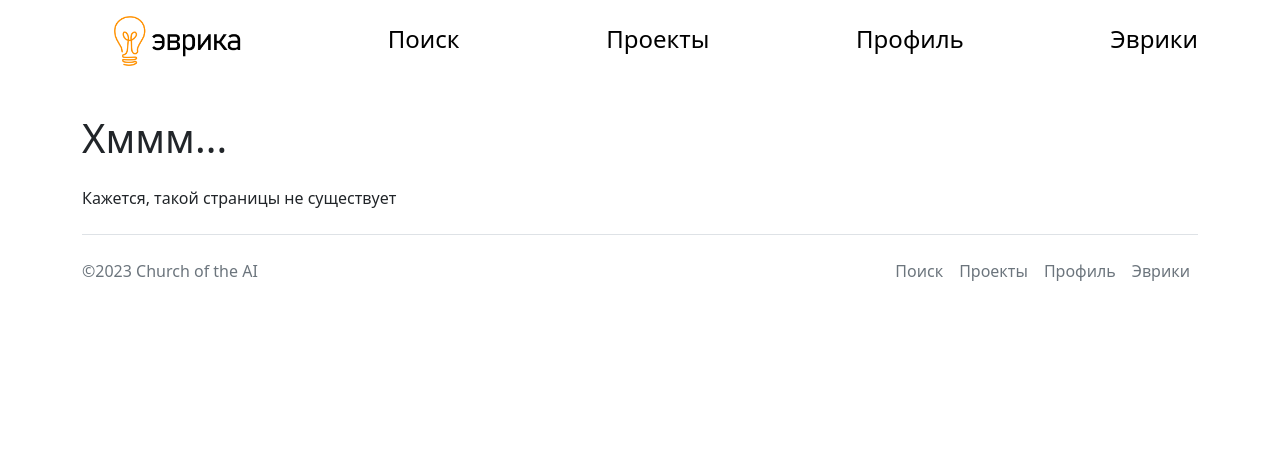
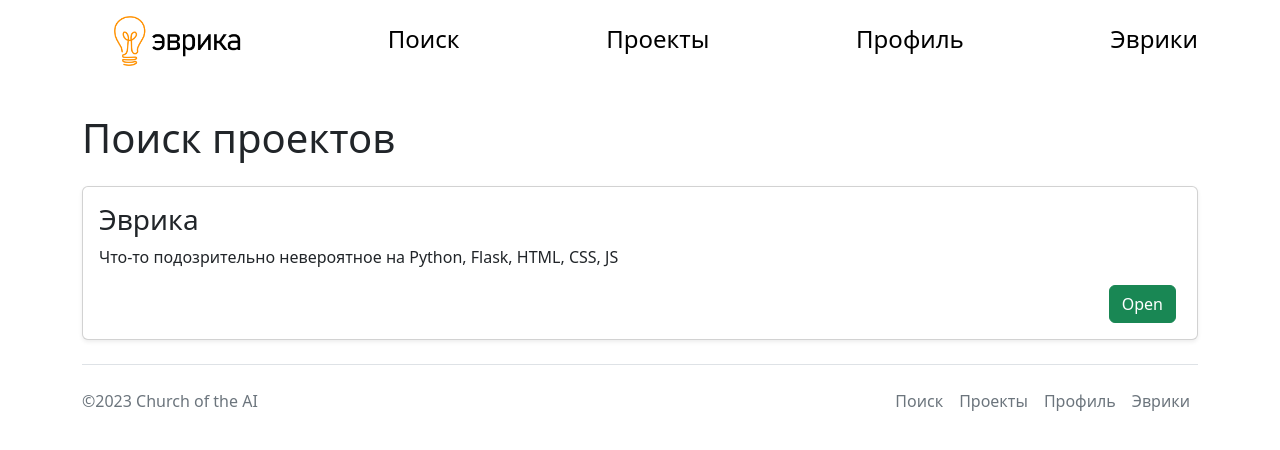
Before and after one commit to feeelin/eureka, a Flask app: page /search in a window 1280 px wide. Shown: the top 450 px of the page. Run offline with Flask 3, Linux system fonts and the light colour scheme; a user stored in the database is signed in; data comes from the database, SQL or seed files in the repository; both versions use the stored data as it was after the commit.

Commit message:
MVP are welcome!

```diff
--- a/main.py
+++ b/main.py
@@ -14,12 +14,6 @@ login_manager = LoginManager(app)
 @login_manager.user_loader
 def load_user(user_id):
     return User.query.get(user_id)
-
-
-# Модели для базы данных
-# User - таблица пользователей
-# Project - таблица проектов
-# Matches - таблица совпадений
 
 
 class User(UserMixin, db.Model):
@@ -50,6 +44,7 @@ class Project(db.Model):
     back_language = db.Column(db.String, nullable=False)
     level = db.Column(db.String, nullable=False)
     founder_id = db.Column(db.Integer, nullable=False)
+    intro = db.Column(db.String(240))
 
     def __repr__(self):
         return self.title
@@ -65,12 +60,16 @@ class Matches(db.Model):
         return f'{self.user_id} user + {self.project_id} = {self.is_approved}'
 
 
-# Функции отслеживания страниц
-
-
 @app.route('/')
 def main():
     return render_template('main.html', title='Главная страница')
+
+
+@app.route('/search')
+@login_required
+def search():
+    projects = db.session.query(Project).filter_by(back_language=current_user.main_language).all()
+    return render_template('search.html', title='Поиск', projects=projects)
 
 
 @app.route('/projects')
@@ -90,24 +89,28 @@ def project_profile(id):
 @app.route('/projects/<int:id>/edit', methods=['POST', 'GET'])
 def project_edit(id):
     project = db.session.query(Project).filter_by(id=id).first()
-    if request.method == 'POST':
-        project.title = request.form['title']
-        if request.form['about']:
-            project.about = request.form['about']
-        if request.form['img']:
-            project.image = request.form['img']
-        project.front_language = request.form['front_language']
-        project.back_language = request.form['back_language']
-        project.level = request.form['level']
+    if project.founder_id == current_user.id:
+        if request.method == 'POST':
+            project.title = request.form['title']
+            if request.form['about']:
+                project.about = request.form['about']
+            if request.form['img']:
+                project.image = request.form['img']
+            if request.form['intro']:
+                project.intro = request.form['intro']
+            project.front_language = request.form['front_language']
+            project.back_language = request.form['back_language']
+            project.level = request.form['level']
 
-        try:
-            db.session.add(project)
-            db.session.commit()
-            db.session.refresh(project)
-            return redirect(f'/projects/{project.id}')
-        except Exception as e:
-            return render_template('error.html', title='Ошибка', error='Не удалось обновить проект')
-    return render_template('edit_project.html', title=project.title, project=project)
+            try:
+                db.session.add(project)
+                db.session.commit()
+                db.session.refresh(project)
+                return redirect(f'/projects/{project.id}')
+            except Exception as e:
+                return render_template('error.html', title='Ошибка', error='Не удалось обновить проект')
+        return render_template('edit_project.html', title=project.title, project=project)
+    return redirect('/')
 
 
 @app.route('/projects/create', methods=['GET', 'POST'])
@@ -120,10 +123,11 @@ def create_project():
         front_language = int(request.form['front_language'])
         back_language = request.form['back_language']
         level = request.form['level']
+        intro = request.form['intro']
         founder_id = int(current_user.id)
 
         project = Project(title=title, image=img, about=about, front_language=front_language,
-                          back_language=back_language, founder_id=founder_id, level=level)
+                          back_language=back_language, founder_id=founder_id, level=level, intro=intro)
 
         try:
             db.session.add(project)
@@ -145,6 +149,7 @@ def delete_project(project_id):
             return redirect('/projects')
         except:
             return render_template('error.html', title='Ошибка', error='Удаление проекта не удалось')
+    return redirect('/')
 
 
 @app.route('/profile/<int:user_id>')
--- a/static/css/style.css
+++ b/static/css/style.css
@@ -115,3 +115,7 @@ a:hover{
   margin-left: auto;
  margin-right: 0px;
 }
+
+.proj_search_open{
+  text-align: right;
+}
--- a/templates/create_project.html
+++ b/templates/create_project.html
@@ -6,6 +6,10 @@
     <p>
         <label class='form-label' for="title">Название проекта</label>
         <input class='form-control' type="text" name="title" id="title" placeholder="Введите название">
+    </p>
+    <p>
+        <label class='form-label' for="intro">Короткая информация о проекте</label>
+        <input class='form-control' name="intro" id="intro" placeholder="Краткая информация о проекте">
     </p>
     <p>
         <label class='form-label' for="img">Ссылка на изображение</label>
--- a/templates/edit_project.html
+++ b/templates/edit_project.html
@@ -6,6 +6,10 @@
     <p>
         <label class='form-label' for="title">Название проекта</label>
         <input class='form-control' type="text" name="title" id="title" placeholder="Введите название" value='{{project.title}}'>
+    </p>
+    <p>
+        <label class='form-label' for="intro">Короткая информация о проекте</label>
+        <input class='form-control' name="intro" id="intro" placeholder="Краткая информация о проекте" default='{{project.intro}}'>
     </p>
     <p>
         <label class='form-label' for="img">Ссылка на изображение</label>
--- /dev/null
+++ b/templates/search.html
@@ -0,0 +1,18 @@
+{%extends 'base.html'%}
+
+{%block body%}
+<h1 class='py-3'>Поиск проектов</h1>
+{% for el in projects %}
+<div class="col">
+        <div class="card shadow-sm">
+          <div class="card-body">
+            <h3 class="card-text" style='text-align: left'>{{el.title}}</h3>
+            <p>{{el.intro}}</p>
+            <div class="proj_search_open">
+                <a href='/projects/{{el.id}}' class="btn btn-success" style='margin-right: 5px'>Open</a>
+            </div>
+          </div>
+        </div>
+      </div>
+{%endfor%}
+{%endblock%}
```
Also changed, not shown: templates/main.html (+8 -2 lines), templates/matches.html (+8 -0 lines), instance/eureka.db.
